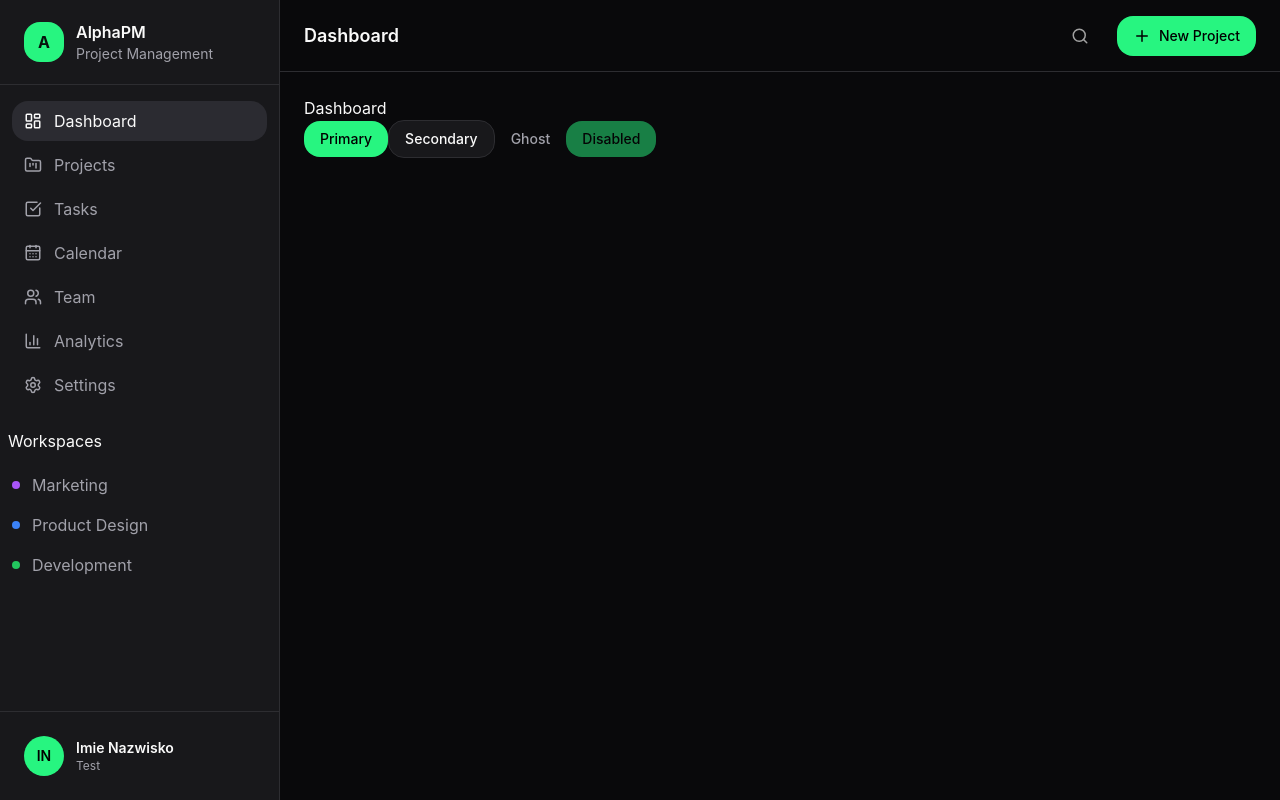
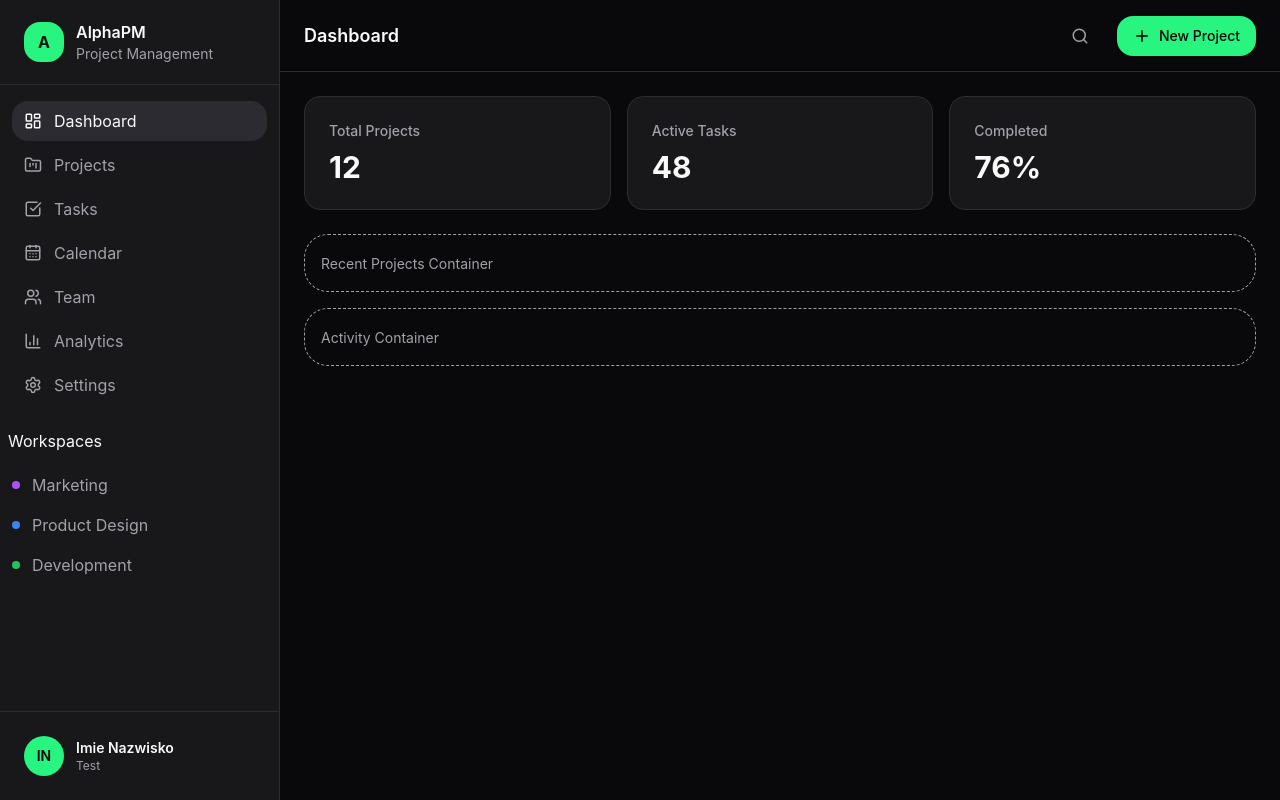
Before and after one commit to Nexiuuu/AlphaPM, a React (Vite) app in the folder frontend/: page / in a window 1280 px wide. Built offline with nearby package versions, Linux system fonts and the light colour scheme; no server answers.

Commit message:
Refactor DashboardPage structure; move to new Dashboard folder and add DashboardStats component which is in initial phase

```diff
--- a/frontend/src/app/router.tsx
+++ b/frontend/src/app/router.tsx
@@ -2,7 +2,7 @@ import { createBrowserRouter } from "react-router-dom";
 
 import { AppLayout } from "../components/layout/AppLayout/AppLayout";
 
-import { DashboardPage } from "../pages/DashboardPage";
+import { DashboardPage } from "../pages/Dashboard/DashboardPage";
 import { AnalyticsPage } from "../pages/AnalyticsPage";
 import { CalendarPage } from "../pages/CalendarPage";
 import { ProjectsPage } from "../pages/ProjectsPage";
--- /dev/null
+++ b/frontend/src/pages/Dashboard/DashboardPage.tsx
@@ -0,0 +1,56 @@
+// import { useEffect } from "react";
+
+import { DashboardStats } from "./DashboardStats/DashboardStats";
+
+export const DashboardPage = () => {
+/*  useEffect(() => {
+        fetch("/api/public/settings")
+            .then(response => {
+                if (!response.ok) {
+                    throw new Error(`HTTP ${response.status}`);
+                }
+
+                return response.json();
+            })
+            .then(data => {
+                console.log("default settings:", data);
+            })
+            .catch(error => {
+                console.error("Error:", error);
+            });
+    }, []); */
+
+    return (
+        <section>
+            <DashboardStats />
+
+            <div className="mt-6 grid grid-cols-1 lg:grid-cols-[2f_1fr] gap-4">
+                <div className="
+                    border
+                    border-dashed
+                    border-[var(--color-text-muted)]
+                    p-4
+                    rounded-lg
+                  "
+                >
+                    <span className="text-[var(--color-text-muted)] text-sm">
+                        Recent Projects Container
+                    </span>
+                </div>
+
+                <div className="
+                    border
+                    border-dashed
+                    border-[var(--color-text-muted)]
+                    p-4
+                    rounded-lg
+                  "
+                >
+                    <span className="text-[var(--color-text-muted)] text-sm">
+                        Activity Container
+                    </span>
+                </div>
+            </div>
+        </section>
+    );
+};
--- /dev/null
+++ b/frontend/src/pages/Dashboard/DashboardStats/DashboardStats.tsx
@@ -0,0 +1,22 @@
+import { StatCard } from "./StatCard";
+
+export const DashboardStats = () => {
+  return (
+    <div className="grid grid-cols-1 gap-4 md:grid-cols-3">
+      <StatCard
+        label="Total Projects"
+        value={12}
+      />
+
+      <StatCard
+        label="Active Tasks"
+        value={48}
+      />
+
+      <StatCard
+        label="Completed"
+        value="76%"
+      />
+    </div>
+  );
+};
--- /dev/null
+++ b/frontend/src/pages/Dashboard/DashboardStats/StatCard.tsx
@@ -0,0 +1,22 @@
+import { Card } from "../../../components/ui/Card/Card";
+
+interface StatCardProps {
+    label: string;
+    value: string | number;
+}
+
+export const StatCard = ({
+    label,
+    value,
+}: StatCardProps) => {
+    return (
+        <Card className="p-6 flex flex-col gap-2">
+            <h3 className="text-sm font-medium text-[var(--color-text-muted)]">
+                {label}
+            </h3>
+            <p className="text-3xl font-bold text-[var(--color-text)]">
+                {value}
+            </p>
+        </Card>
+    );
+};
--- a/frontend/src/pages/DashboardPage.tsx
+++ /dev/null
@@ -1,43 +0,0 @@
-import { useEffect } from "react";
-import { Button } from "../components/ui/Button/Button";
-
-export const DashboardPage = () => {
-    useEffect(() => {
-        fetch("/api/public/settings")
-            .then(response => {
-                if (!response.ok) {
-                    throw new Error(`HTTP ${response.status}`);
-                }
-
-                return response.json();
-            })
-            .then(data => {
-                console.log("default settings:", data);
-            })
-            .catch(error => {
-                console.error("Error:", error);
-            });
-    }, []);
-
-    return (
-        <section>
-            <h1>Dashboard</h1>
-
-            <Button>
-                Primary
-            </Button>
-
-            <Button variant="secondary">
-                Secondary
-            </Button>
-
-            <Button variant="ghost">
-                Ghost
-            </Button>
-
-            <Button disabled>
-                Disabled
-            </Button>
-        </section>
-    );
-};
```
